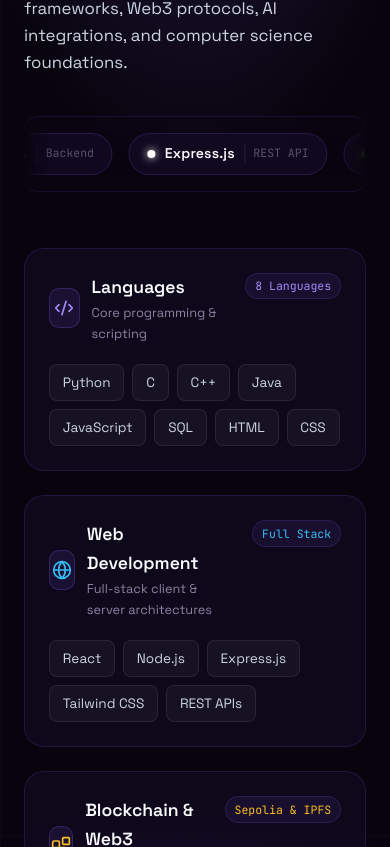
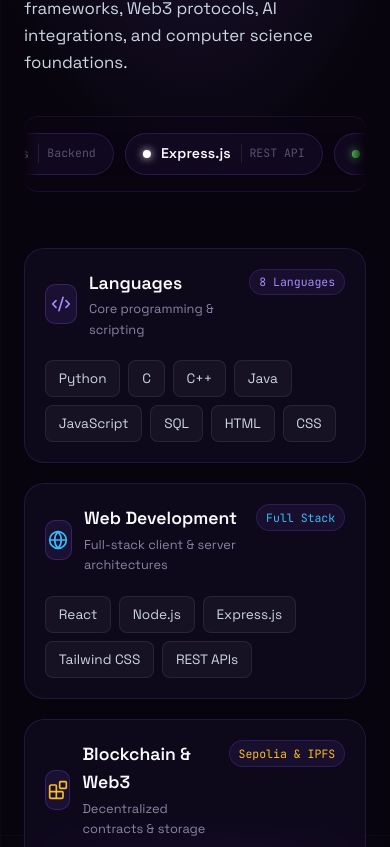
Before and after one commit to radhika817/radhika-portfolio, a React (Vite) app: page / in a window 390 px wide. Shown: the part 5917-6764 px from the top of the page. Built offline with nearby package versions, Linux system fonts and the light colour scheme.

Commit message:
style: polish spacing and responsive layout for new sections

```diff
--- a/src/components/Achievements.jsx
+++ b/src/components/Achievements.jsx
@@ -201,7 +201,7 @@ export default function Achievements() {
         transition={{ duration: 0.5, delay: 0.1 }}
         style={{
           display: 'grid',
-          gridTemplateColumns: 'repeat(auto-fit, minmax(200px, 1fr))',
+          gridTemplateColumns: 'repeat(auto-fit, minmax(min(100%, 180px), 1fr))',
           gap: '1rem',
           marginBottom: '2.5rem',
         }}
@@ -324,7 +324,7 @@ export default function Achievements() {
         viewport={{ once: true, margin: '-40px' }}
         style={{
           display: 'grid',
-          gridTemplateColumns: 'repeat(auto-fit, minmax(320px, 1fr))',
+          gridTemplateColumns: 'repeat(auto-fit, minmax(min(100%, 320px), 1fr))',
           gap: '1.5rem',
         }}
       >
--- a/src/components/Skills.jsx
+++ b/src/components/Skills.jsx
@@ -248,7 +248,7 @@ export default function Skills() {
         className="skills-grid"
         style={{
           display: 'grid',
-          gridTemplateColumns: 'repeat(auto-fit, minmax(320px, 1fr))',
+          gridTemplateColumns: 'repeat(auto-fit, minmax(min(100%, 320px), 1fr))',
           gap: '1.5rem',
         }}
       >
--- a/src/index.css
+++ b/src/index.css
@@ -375,3 +375,65 @@ body.custom-cursor-active select {
   box-shadow: 0 0 16px rgba(139, 92, 246, 0.32);
   transform: translateY(-2px);
 }
+
+/* Responsive Polish: Skills, Experience, Achievements */
+@media (max-width: 768px) {
+  .skills-grid {
+    grid-template-columns: 1fr !important;
+    gap: 1.25rem !important;
+  }
+
+  .skill-category-card {
+    padding: 1.25rem !important;
+  }
+
+  /* Timeline mobile adjustments */
+  .timeline-container {
+    padding-left: 1.25rem !important;
+  }
+
+  .timeline-vertical-line {
+    left: 7px !important;
+  }
+
+  .timeline-item {
+    padding-left: 1.25rem !important;
+  }
+
+  .timeline-node {
+    left: -1.25rem !important;
+    width: 18px !important;
+    height: 18px !important;
+    top: 0.35rem !important;
+  }
+
+  .timeline-node > div {
+    width: 6px !important;
+    height: 6px !important;
+  }
+
+  .timeline-card {
+    padding: 1.25rem !important;
+  }
+
+  /* Achievements mobile adjustments */
+  .achievements-grid {
+    grid-template-columns: 1fr !important;
+    gap: 1.25rem !important;
+  }
+
+  .achievement-card {
+    padding: 1.25rem !important;
+  }
+}
+
+@media (max-width: 480px) {
+  .tech-marquee-track {
+    gap: 0.65rem !important;
+  }
+
+  .tech-marquee-container {
+    mask-image: linear-gradient(to right, transparent, black 4%, black 96%, transparent);
+    -webkit-mask-image: linear-gradient(to right, transparent, black 4%, black 96%, transparent);
+  }
+}
```
